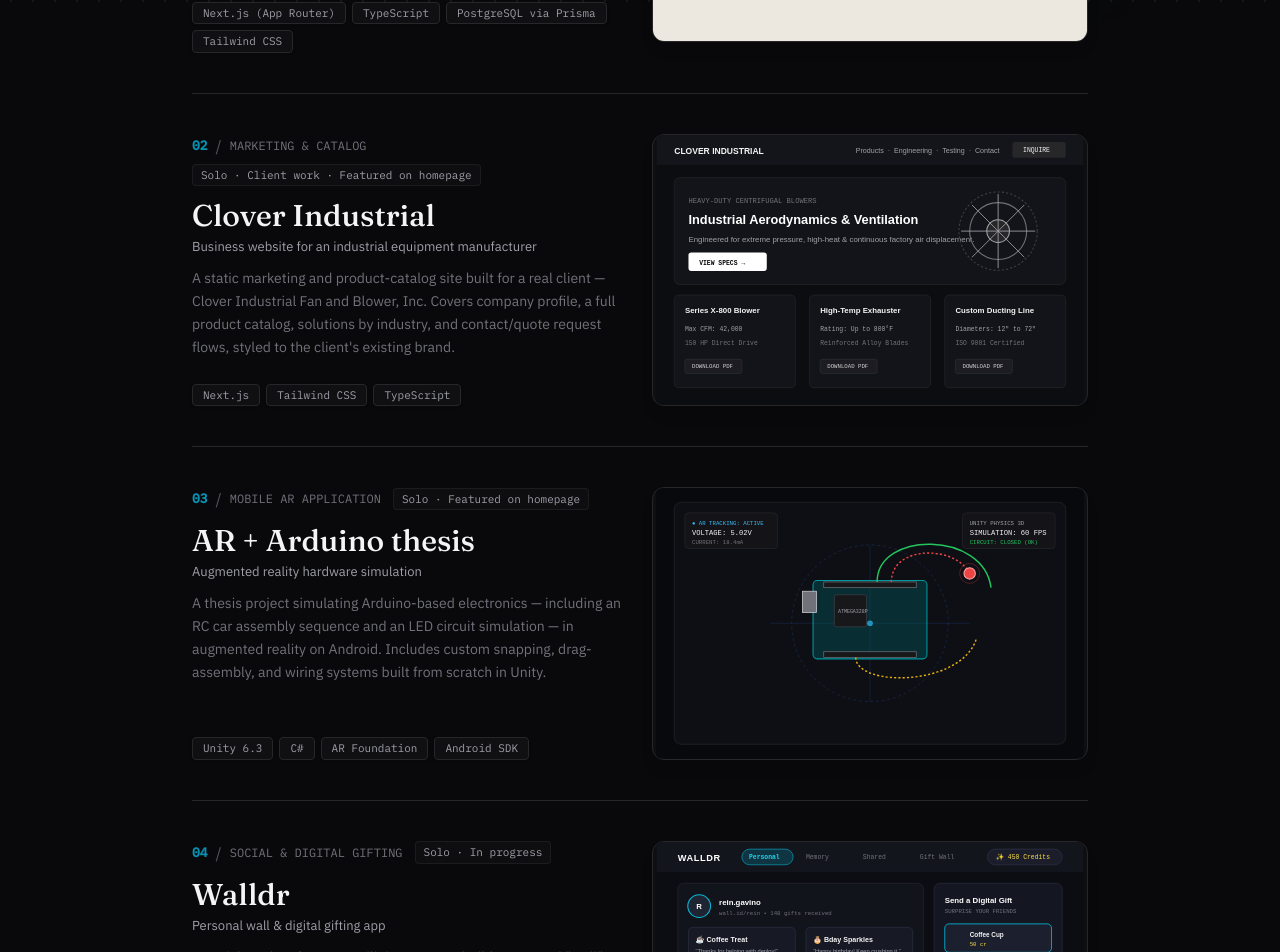
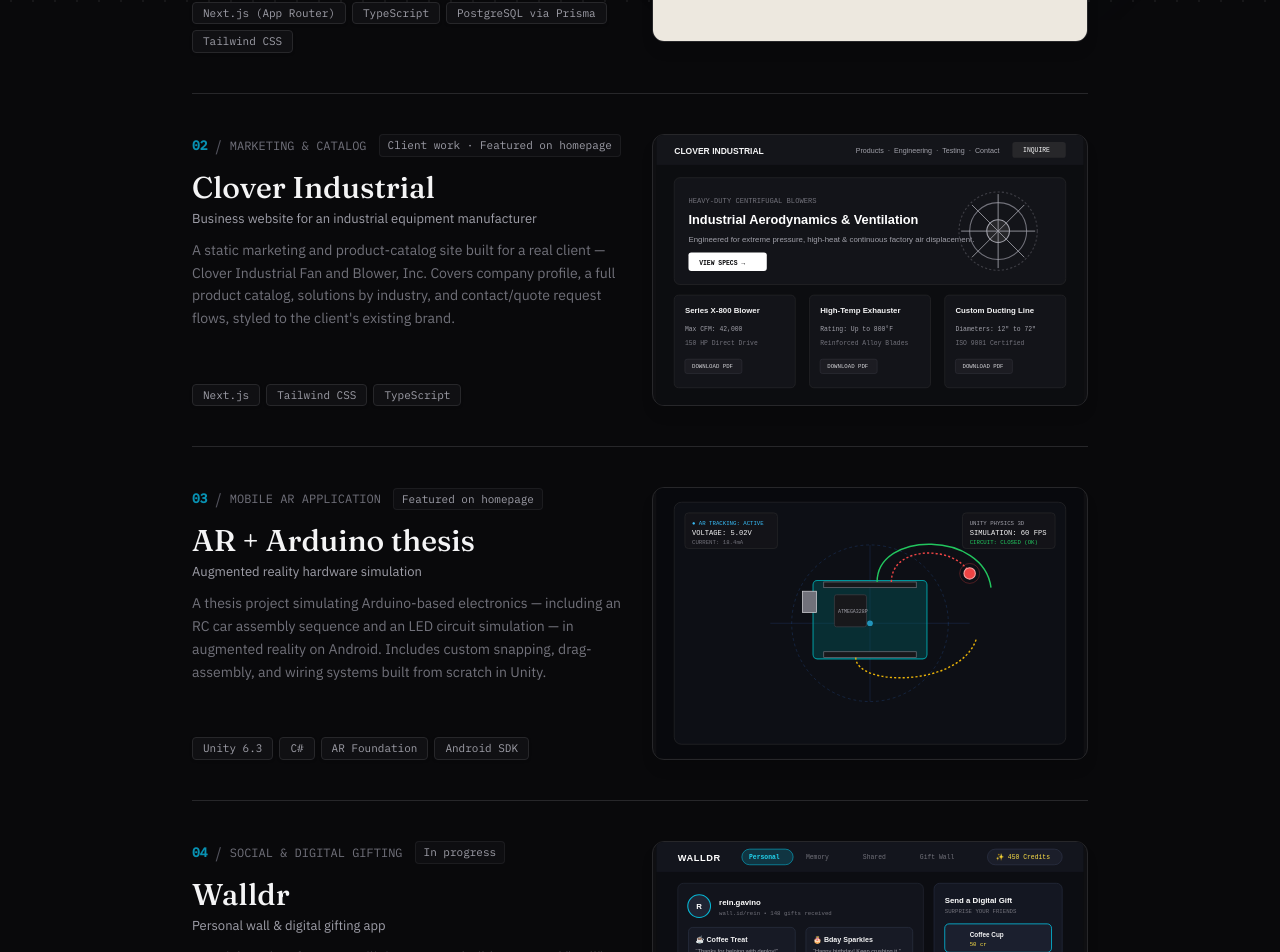
Before and after one commit to Yiizer/ReinPortfolio, a Next.js app in the folder app/: page /works in a window 1280 px wide. Shown: the part 780-1732 px from the top of the page. Built offline with nearby package versions, Linux system fonts and the light colour scheme.

Commit message:
fix(projects): remove 'Solo' label from all project status tags

```diff
--- a/app/src/data/projects.ts
+++ b/app/src/data/projects.ts
@@ -24,7 +24,7 @@
     subtitle: "Internal ordering & point-of-sale system",
     blurb:
       "An internal, staff-only ordering tool built for a small coffee shop — not customer-facing. Handles the full order lifecycle from a live queue (Received → Preparing → Ready → Completed) through to end-of-day revenue totals, with role-gated access for admin and order-taking staff.",
-    status: "Solo · Featured on homepage",
+    status: "Featured on homepage",
     stack: ["Next.js (App Router)", "TypeScript", "PostgreSQL via Prisma", "Tailwind CSS"],
     href: "#",
     external: false,
@@ -58,7 +58,7 @@
     subtitle: "Business website for an industrial equipment manufacturer",
     blurb:
       "A static marketing and product-catalog site built for a real client — Clover Industrial Fan and Blower, Inc. Covers company profile, a full product catalog, solutions by industry, and contact/quote request flows, styled to the client's existing brand.",
-    status: "Solo · Client work · Featured on homepage",
+    status: "Client work · Featured on homepage",
     stack: ["Next.js", "Tailwind CSS", "TypeScript"],
     href: "#",
     external: false,
@@ -70,7 +70,7 @@
     subtitle: "Augmented reality hardware simulation",
     blurb:
       "A thesis project simulating Arduino-based electronics — including an RC car assembly sequence and an LED circuit simulation — in augmented reality on Android. Includes custom snapping, drag-assembly, and wiring systems built from scratch in Unity.",
-    status: "Solo · Featured on homepage",
+    status: "Featured on homepage",
     stack: ["Unity 6.3", "C#", "AR Foundation", "Android SDK"],
     href: "#",
     external: false,
@@ -82,7 +82,7 @@
     subtitle: "Personal wall & digital gifting app",
     blurb:
       "A social product for young Filipino users to build a personal \"wall\" and send digital gifts — with four distinct wall types (Personal, Memory, Shared, Gift), a send-credits system, and a full monetization structure. Currently in active frontend development.",
-    status: "Solo · In progress",
+    status: "In progress",
     stack: ["Next.js", "Tailwind CSS", "TypeScript"],
     href: "#",
     external: false,
@@ -94,7 +94,6 @@
     subtitle: "E-commerce storefront for custom teamwear",
     blurb:
       "An online storefront for custom teamwear and apparel — user accounts, catalog browsing, and a custom-ordering flow for jerseys and team gear.",
-    status: "Solo",
     stack: ["Firebase", "JavaScript", "HTML5", "CSS3"],
     href: "https://grindon-da126.web.app/",
     external: true,
```
